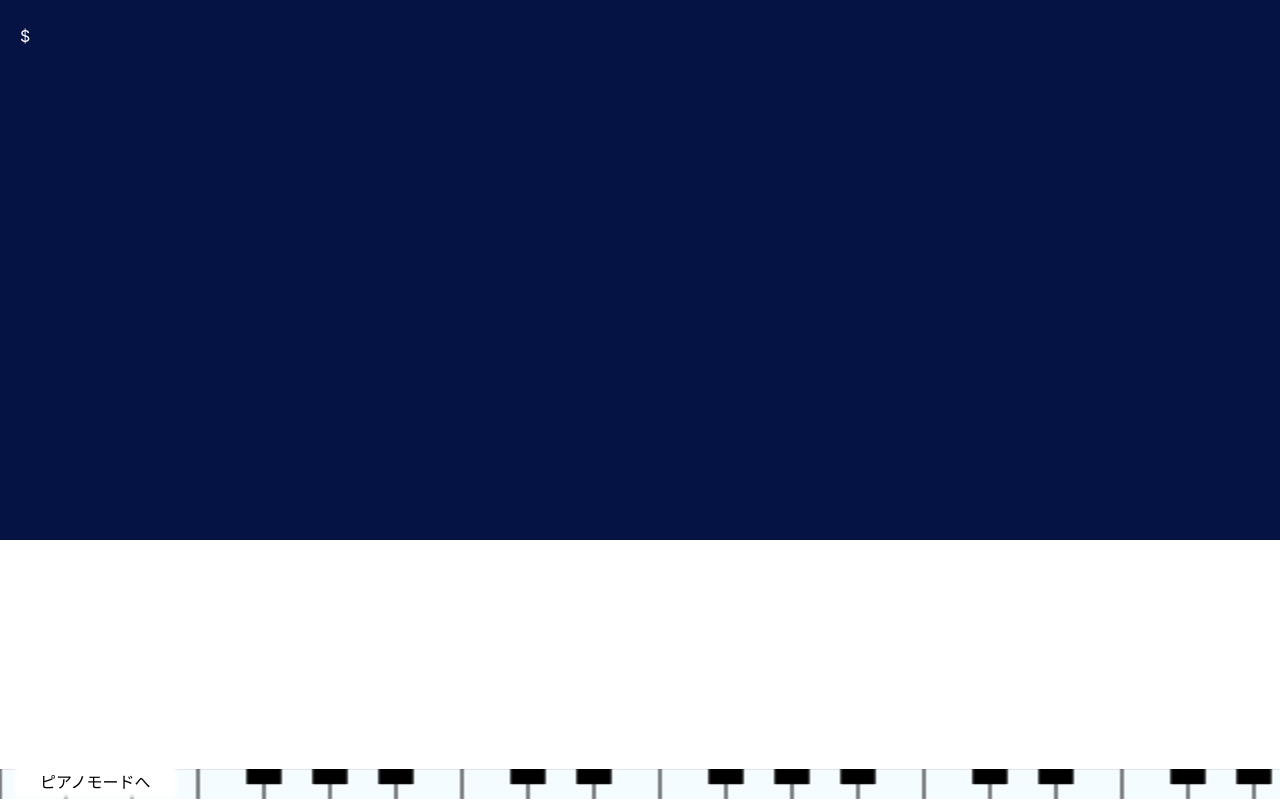
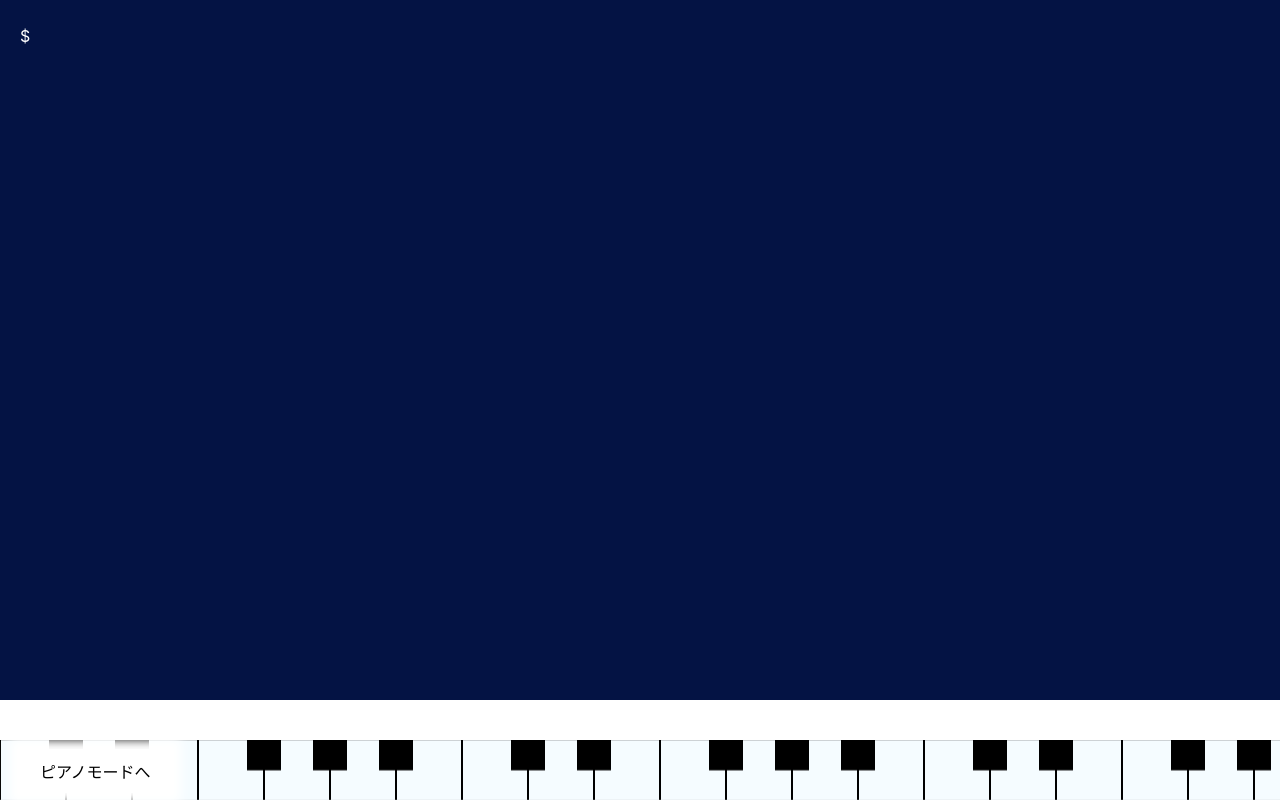
Before and after one commit to mimimimizuki/TyPiano, a React (Create React App) app in the folder muda-front/: page / in a window 1280 px wide. Built offline with nearby package versions, Linux system fonts and the light colour scheme.

Commit message:
fix: size

```diff
--- a/muda-front/src/pianoMode.tsx
+++ b/muda-front/src/pianoMode.tsx
@@ -221,9 +221,9 @@ export const PianoBase: React.FC<{ inPiano: boolean }> = ({ inPiano }) => {
       <div
         style={{
           display: "flex",
-          transform: "scaleY(0.1)",
+          transform: "scaleY(0.2)",
           position: "fixed" as "fixed",
-          bottom: -135,
+          bottom: -121,
           zIndex: -1,
         }}
       >
@@ -238,8 +238,10 @@ export const PianoBase: React.FC<{ inPiano: boolean }> = ({ inPiano }) => {
             marginBottom: 7,
             paddingLeft: 20,
             paddingRight: 20,
+            paddingTop: 10,
+            paddingBottom: 10,
             backgroundColor: "#FFFFFF",
-            boxShadow: "0 0 5px 5px white",
+            boxShadow: "0 0 10px 10px white",
           }}
         >
           ピアノモードへ
--- a/muda-front/src/slide.css
+++ b/muda-front/src/slide.css
@@ -3,7 +3,7 @@
     height: 0;
   }
   100% {
-    height: 60vh;
+    height: 80vh;
   }
 }
 
@@ -11,7 +11,7 @@
   0% {
     padding-top: 10px;
     padding-bottom: 5px;
-    height: 60vh;
+    height: 70vh;
   }
   100% {
     padding-top: 0;
@@ -22,7 +22,7 @@
 
 @keyframes to-long {
   0% {
-    transform: scaleY(0.1);
+    transform: scaleY(0.2);
   }
   100% {
     transform: scaleY(1);
@@ -34,6 +34,6 @@
     transform: scaleY(1);
   }
   100% {
-    transform: scaleY(0.1);
+    transform: scaleY(0.2);
   }
 }
```
